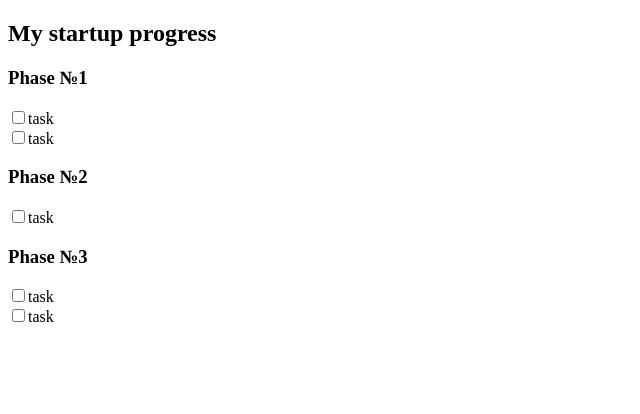
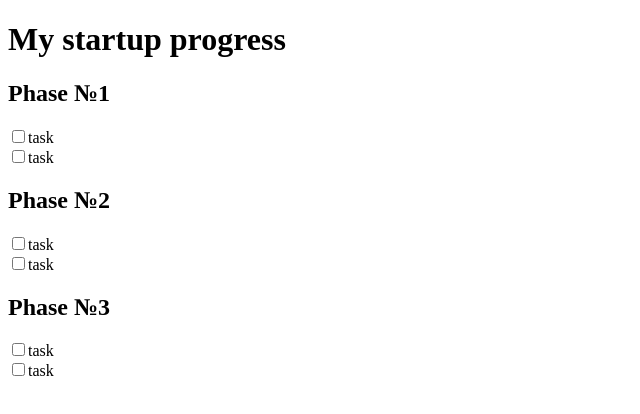
Before and after one commit to AndrewMedvedev42/Check-List, a React (Create React App) app: page / in a window 1280 px wide. Shown: the top 414 px of the page, without its empty margins (0-640 px from the left). Built offline with nearby package versions, Linux system fonts and the light colour scheme.

Commit message:
now each phase is independent component

```diff
--- a/src/App.js
+++ b/src/App.js
@@ -1,48 +1,18 @@
-import {React, useCallback, useEffect, useState} from "react"
-import {CheckListObject} from "./CheckListObject"
+import {React} from "react"
+import {PhaseOneList, PhaseTwoList, PhaseThreeList} from "./CheckListObject"
+import {ListTemple} from "./components/ListTemple"
 
 function App() {
 
-  const [checkStatus, setCheckStatus] = useState(false)
-
-  const handleChange = (e) => {
-    let CheckBoxStatus = JSON.parse(localStorage.getItem(e))
-    if(CheckBoxStatus.checkStatus){
-      localStorage.setItem(e, JSON.stringify({checkStatus:false}))
-    }else{
-      localStorage.setItem(e, JSON.stringify({checkStatus:true}))
-    }
-
-  };
   return (
-    <section className="App">
-      <div>
-        <h1>My startup progress</h1>
-        {CheckListObject.map((item)=>{
-          const {phaseName, tasks} = item
-          return (
-            <section key={phaseName}>
-              <h1>{phaseName}</h1>
-              <label>
-                {tasks.map((item)=>{
-                    if (localStorage.length === 5) {
-                      console.log("storage is full");
-                    }else{
-                      localStorage.setItem(item.idKey , JSON.stringify({checkStatus:item.isChecked, phaseName:phaseName}));
-                    }
-                    let CheckBoxStatus = JSON.parse(localStorage.getItem(item.idKey))
-                    console.log(CheckBoxStatus);
-                  return (
-                    <div>
-                      <input key={item.idKey} checked={CheckBoxStatus.checkStatus} onChange={()=>{handleChange(item.idKey)}} type="checkbox"/><span>{item.taskName}</span>
-                    </div>)
-                })}
-              </label>
-            </section>
-          )
-        })}
-      </div>
-    </section>
+    <div className="App">
+      <h1>My startup progress</h1>
+      <section>
+        <ListTemple data={PhaseOneList}/>
+        <ListTemple data={PhaseTwoList}/>
+        <ListTemple data={PhaseThreeList}/>
+      </section>
+    </div>
   );
 }
 
--- a/src/CheckListObject.js
+++ b/src/CheckListObject.js
@@ -1,15 +1,20 @@
-export const CheckListObject = [
+export const PhaseOneList = [
     {phaseName:"Phase №1",
         tasks:[
-            {idKey:"Phase1Task1",taskName:"task", isChecked:false},
-            {idKey:"Phase1Task2", taskName:"task", isChecked:false}]},
+            {id:"Phase1Task1",taskName:"task", isChecked:false},
+            {id:"Phase1Task2", taskName:"task", isChecked:false}]
+        }]
 
+export const PhaseTwoList = [
     {phaseName:"Phase №2",
         tasks:[
-            {idKey:"Phase2Task1", taskName:"task", isChecked:false}]},
+            {id:"Phase2Task1",taskName:"task", isChecked:false},
+            {id:"Phase2Task2", taskName:"task", isChecked:false}]
+        }]
 
+export const PhaseThreeList = [
     {phaseName:"Phase №3",
         tasks:[
-            {idKey:"Phase3Task1",taskName:"task", isChecked:false},
-            {idKey:"Phase3Task2",taskName:"task", isChecked:false}]},
-]
+            {id:"Phase3Task1",taskName:"task", isChecked:false},
+            {id:"Phase3Task2", taskName:"task", isChecked:false}]
+        }]
--- /dev/null
+++ b/src/components/ListTemple.jsx
@@ -0,0 +1,19 @@
+export const ListTemple = ({data}) => {
+    const [list] = data
+    return (
+        <div>
+            <h1>{list.phaseName}</h1>
+            <section>
+                {
+                    list.tasks.map((item)=>{
+                        const {id, taskName} = item
+                        return (
+                                <div>
+                                    <input key={id} type="checkbox"/><span>{taskName}</span>
+                                </div>)
+                    })
+                }
+            </section>
+        </div>
+    )
+}
```
Also changed, not shown: src/pladrom.js (added, +20 -0 lines), 6 other files (tests, documents, lock files or other folders).
